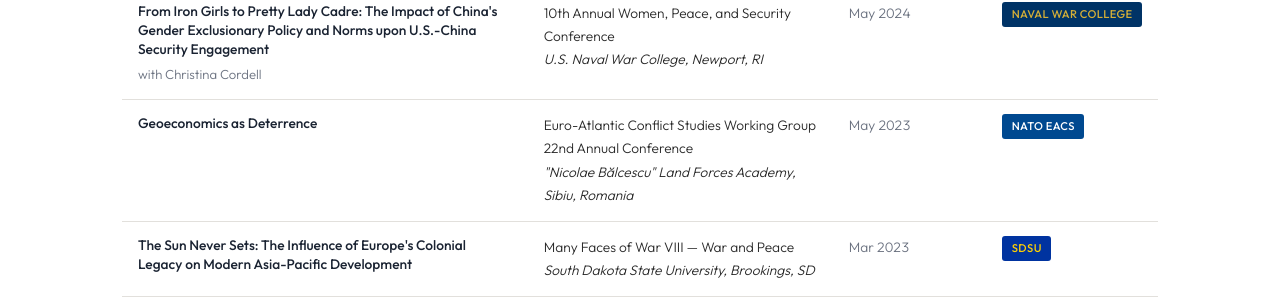
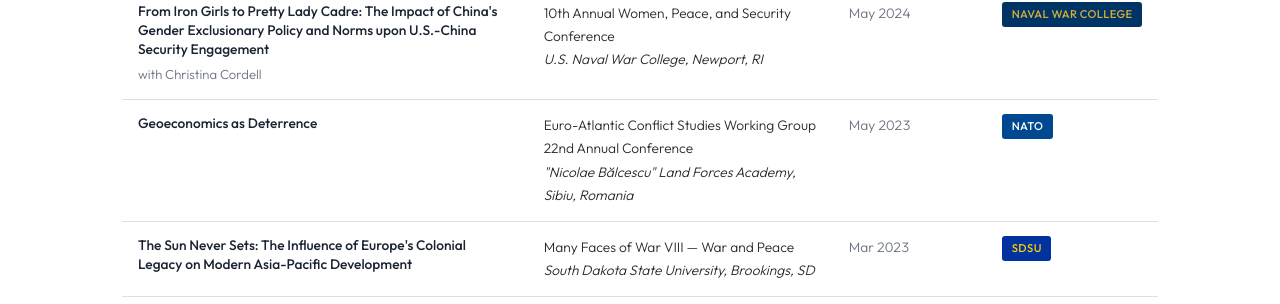
Before and after one commit to a-novi13-byte/a-novi13-byte.github.io, a Jekyll site: the page built from research.html, in a window 1280 px wide and 900 px high, scrolled down 1247 px. Shown: the part 470-774 px from the top of the window. Built offline with Jekyll 4.4.1, drawn with Linux system fonts in a browser that asks for light colours.

Commit message:
Update research.html

```diff
--- a/research.html
+++ b/research.html
@@ -126,7 +126,7 @@ permalink: /research/
         <td><div class="pub-title"><a href="https://english.mapn.ro/cpresa/5988_Annual-Conference-of-the-Conflict-Studies-Working-Group" target="_blank" rel="noopener">Geoeconomics as Deterrence</a></div></td>
         <td>Euro-Atlantic Conflict Studies Working Group 22nd Annual Conference<br><em>"Nicolae Bălcescu" Land Forces Academy, Sibiu, Romania</em></td>
         <td class="pub-year">May 2023</td>
-        <td><span class="pub-badge badge-nato">NATO EACS</span></td>
+        <td><span class="pub-badge badge-nato">NATO</span></td>
       </tr>
       <tr>
         <td><div class="pub-title"><a href="https://www.sdstate.edu/school-american-and-global-studies/ancient-medieval-early-modern-studies-hub/many-faces-war-0" target="_blank" rel="noopener">The Sun Never Sets: The Influence of Europe's Colonial Legacy on Modern Asia-Pacific Development</a></div></td>
```
